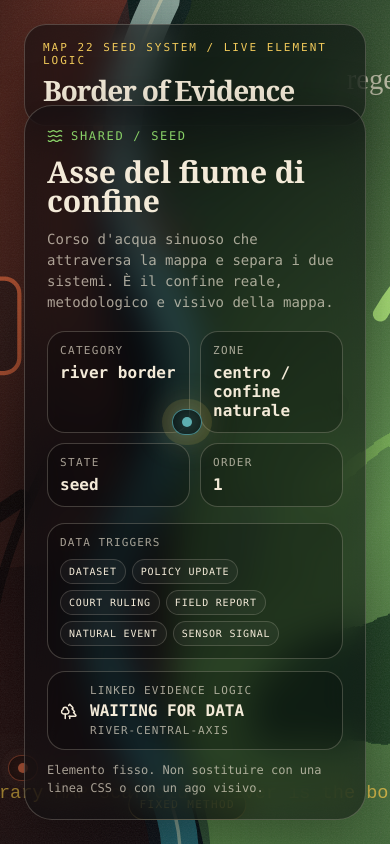
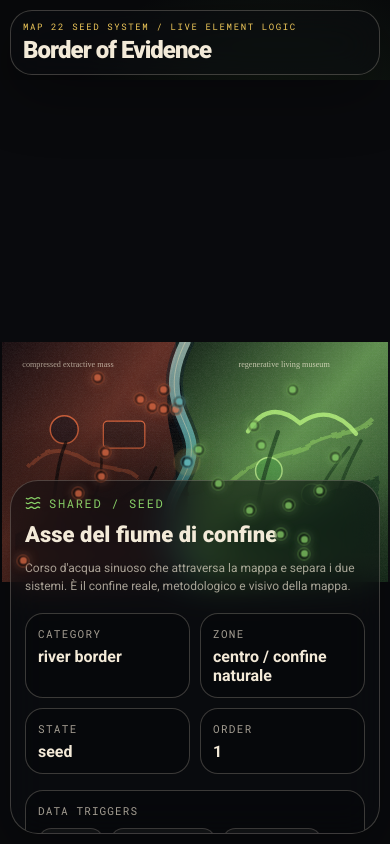
Before and after one commit to serste2/border-of-evidence, a React (Vite) app in the folder frontend/: page / in a window 390 px wide. Built offline with nearby package versions, Linux system fonts and the light colour scheme.

Commit message:
Make marker UI responsive with Roboto hover labels

```diff
--- a/frontend/src/styles.css
+++ b/frontend/src/styles.css
@@ -1,3 +1,5 @@
+@import url('https://fonts.googleapis.com/css2?family=Roboto:wght@400;500;700;900&family=Roboto+Mono:wght@400;500;700&display=swap');
+
 :root {
   color-scheme: dark;
   --bg: #090a0d;
@@ -10,7 +12,7 @@
   --shared: #5daeb0;
   --purple: #7b4bd6;
   --yellow: #f0c95a;
-  font-family: ui-monospace, SFMono-Regular, Menlo, Monaco, Consolas, "Liberation Mono", monospace;
+  font-family: 'Roboto Mono', ui-monospace, SFMono-Regular, Menlo, Monaco, Consolas, monospace;
 }
 
 * {
@@ -27,6 +29,7 @@ body,
 
 body {
   overflow: hidden;
+  font-family: 'Roboto', system-ui, sans-serif;
 }
 
 .app-shell {
@@ -47,9 +50,19 @@ body {
 
 .map-stage {
   position: absolute;
-  inset: 0;
+  inset: clamp(72px, 9vh, 106px) clamp(10px, 2vw, 24px) clamp(72px, 9vh, 106px);
   overflow: hidden;
+  display: grid;
+  place-items: center;
   background: #090a0d;
+}
+
+.map-canvas {
+  position: relative;
+  width: min(100%, calc((100vh - clamp(144px, 18vh, 212px)) * 1.619));
+  aspect-ratio: 1600 / 988;
+  max-height: 100%;
+  overflow: hidden;
 }
 
 .map-art-image {
@@ -57,7 +70,7 @@ body {
   inset: 0;
   width: 100%;
   height: 100%;
-  object-fit: cover;
+  object-fit: contain;
   object-position: center;
   filter: saturate(1.12) contrast(1.05);
 }
@@ -66,16 +79,16 @@ body {
   position: absolute;
   inset: 0;
   background:
-    radial-gradient(ellipse at 24% 60%, rgba(6, 6, 8, 0.5), transparent 34%),
-    radial-gradient(ellipse at 76% 52%, rgba(131, 214, 111, 0.12), transparent 36%),
-    linear-gradient(90deg, rgba(0,0,0,0.22), transparent 50%, rgba(255,255,255,0.03));
+    radial-gradient(ellipse at 24% 60%, rgba(6, 6, 8, 0.38), transparent 34%),
+    radial-gradient(ellipse at 76% 52%, rgba(131, 214, 111, 0.1), transparent 36%),
+    linear-gradient(90deg, rgba(0,0,0,0.16), transparent 50%, rgba(255,255,255,0.025));
   pointer-events: none;
 }
 
 .map-grain {
   position: absolute;
   inset: -20%;
-  opacity: 0.12;
+  opacity: 0.1;
   mix-blend-mode: overlay;
   background-image:
     repeating-linear-gradient(0deg, transparent 0 2px, rgba(255,255,255,0.09) 2px 3px),
@@ -83,35 +96,35 @@ body {
   pointer-events: none;
 }
 
+.river-annotation,
+.fixed-pivot {
+  position: absolute;
+  padding: 7px 10px;
+  border-radius: 999px;
+  text-transform: uppercase;
+  font-family: 'Roboto Mono', monospace;
+  font-size: clamp(8px, 0.65vw, 11px);
+  letter-spacing: 0.12em;
+  backdrop-filter: blur(12px);
+  pointer-events: none;
+}
+
 .river-annotation {
-  position: absolute;
   left: 46.5%;
   top: 64%;
   transform: rotate(-72deg);
-  padding: 7px 10px;
   border: 1px solid rgba(217, 244, 231, 0.45);
-  border-radius: 999px;
   background: rgba(6, 18, 21, 0.36);
   color: rgba(217, 244, 231, 0.8);
-  font-size: 10px;
-  letter-spacing: 0.16em;
-  text-transform: uppercase;
-  backdrop-filter: blur(12px);
 }
 
 .fixed-pivot {
-  position: absolute;
   left: 48%;
-  bottom: 24px;
+  bottom: 2.5%;
   transform: translateX(-50%);
-  padding: 8px 10px;
   border: 1px solid rgba(240, 201, 90, 0.55);
-  border-radius: 999px;
   color: var(--yellow);
   background: rgba(0,0,0,0.42);
-  text-transform: uppercase;
-  font-size: 11px;
-  letter-spacing: 0.12em;
 }
 
 .hud {
@@ -124,20 +137,22 @@ body {
 }
 
 .top-hud {
-  top: 24px;
-  left: 24px;
-  right: 24px;
+  top: clamp(10px, 2vw, 24px);
+  left: clamp(10px, 2vw, 24px);
+  right: clamp(10px, 2vw, 24px);
   display: flex;
   align-items: center;
   justify-content: space-between;
-  padding: 16px 18px;
+  gap: 16px;
+  padding: clamp(10px, 1.25vw, 16px) clamp(12px, 1.4vw, 18px);
   border-radius: 22px;
 }
 
 .eyebrow {
   margin: 0 0 4px;
   color: var(--yellow);
-  font-size: 11px;
+  font-family: 'Roboto Mono', monospace;
+  font-size: clamp(9px, 0.75vw, 11px);
   letter-spacing: 0.18em;
   text-transform: uppercase;
 }
@@ -149,26 +164,32 @@ p {
 }
 
 h1 {
-  font-family: Georgia, 'Times New Roman', serif;
-  font-size: clamp(28px, 3vw, 48px);
+  font-family: 'Roboto', system-ui, sans-serif;
+  font-weight: 900;
+  font-size: clamp(24px, 3vw, 48px);
   letter-spacing: -0.04em;
 }
 
 nav {
   display: flex;
+  flex-wrap: wrap;
+  justify-content: flex-end;
   gap: 14px;
   color: var(--muted);
-  font-size: 13px;
+  font-family: 'Roboto Mono', monospace;
+  font-size: clamp(10px, 0.9vw, 13px);
   text-transform: uppercase;
   letter-spacing: 0.08em;
 }
 
 .side-panel {
-  top: 128px;
-  right: 24px;
-  width: min(420px, calc(100vw - 48px));
+  top: clamp(92px, 14vh, 128px);
+  right: clamp(10px, 2vw, 24px);
+  width: min(420px, calc(100vw - 20px));
+  max-height: calc(100vh - clamp(174px, 22vh, 226px));
+  overflow: auto;
   border-radius: 28px;
-  padding: 22px;
+  padding: clamp(14px, 1.8vw, 22px);
 }
 
 .panel-kicker {
@@ -176,6 +197,7 @@ nav {
   align-items: center;
   gap: 8px;
   color: var(--regen);
+  font-family: 'Roboto Mono', monospace;
   text-transform: uppercase;
   letter-spacing: 0.14em;
   font-size: 12px;
@@ -183,8 +205,9 @@ nav {
 }
 
 .side-panel h2 {
-  font-family: Georgia, 'Times New Roman', serif;
-  font-size: 30px;
+  font-family: 'Roboto', system-ui, sans-serif;
+  font-weight: 900;
+  font-size: clamp(22px, 2.2vw, 30px);
   line-height: 0.95;
   margin-bottom: 14px;
 }
@@ -192,7 +215,7 @@ nav {
 .claim {
   color: var(--muted);
   line-height: 1.5;
-  font-size: 14px;
+  font-size: clamp(12px, 1vw, 14px);
   margin-bottom: 18px;
 }
 
@@ -215,6 +238,7 @@ nav {
 
 dt {
   color: var(--muted);
+  font-family: 'Roboto Mono', monospace;
   font-size: 11px;
   text-transform: uppercase;
   letter-spacing: 0.12em;
@@ -238,6 +262,7 @@ dd {
 .trigger-list span {
   display: block;
   color: var(--muted);
+  font-family: 'Roboto Mono', monospace;
   font-size: 11px;
   text-transform: uppercase;
   letter-spacing: 0.1em;
@@ -266,7 +291,7 @@ dd {
   padding: 6px 8px;
   background: rgba(255,255,255,0.04);
   color: var(--cream);
-  font: inherit;
+  font-family: 'Roboto Mono', monospace;
   font-size: 10px;
   text-transform: uppercase;
   letter-spacing: 0.08em;
@@ -287,69 +312,87 @@ dd {
 }
 
 .map-element {
+  --marker-color: var(--cream);
   position: absolute;
-  display: inline-flex;
-  align-items: center;
-  gap: 7px;
+  width: clamp(13px, 1.25vw, 19px);
+  height: clamp(13px, 1.25vw, 19px);
   transform: translate(-50%, -50%);
-  border: 1px solid rgba(255,255,255,0.2);
+  border: 1px solid color-mix(in srgb, var(--marker-color) 62%, transparent);
   border-radius: 999px;
-  padding: 7px 9px;
+  padding: 0;
   color: var(--cream);
-  background: rgba(0,0,0,0.42);
-  backdrop-filter: blur(10px);
+  background: rgba(0,0,0,0.45);
+  backdrop-filter: blur(8px);
   cursor: pointer;
   font: inherit;
-  font-size: 10px;
-  box-shadow: 0 0 0 7px rgba(255,255,255,0.025);
-  max-width: 190px;
+  box-shadow: 0 0 0 4px rgba(255,255,255,0.025);
+  z-index: 5;
+}
+
+.map-element::after {
+  content: attr(aria-label);
+  position: absolute;
+  left: calc(100% + 8px);
+  top: 50%;
+  transform: translateY(-50%) scale(0.96);
+  max-width: min(260px, 34vw);
+  white-space: nowrap;
+  overflow: hidden;
+  text-overflow: ellipsis;
+  padding: 6px 9px;
+  border: 1px solid color-mix(in srgb, var(--marker-color) 44%, transparent);
+  border-radius: 999px;
+  background: rgba(0, 0, 0, 0.62);
+  color: var(--cream);
+  font-family: 'Roboto Mono', monospace;
+  font-size: clamp(9px, 0.75vw, 11px);
+  letter-spacing: 0.02em;
+  opacity: 0;
+  pointer-events: none;
+  transition: opacity 160ms ease, transform 160ms ease;
+}
+
+.map-element:hover::after,
+.map-element:focus-visible::after,
+.map-element.active::after {
+  opacity: 1;
+  transform: translateY(-50%) scale(1);
+}
+
+.map-element:nth-of-type(3n)::after {
+  left: auto;
+  right: calc(100% + 8px);
 }
 
 .element-label {
-  max-width: 135px;
-  overflow: hidden;
-  text-overflow: ellipsis;
-  white-space: nowrap;
+  display: none;
 }
 
 .element-pulse {
-  width: 10px;
-  height: 10px;
+  position: absolute;
+  inset: 50% auto auto 50%;
+  width: 7px;
+  height: 7px;
+  transform: translate(-50%, -50%);
   border-radius: 999px;
-  background: var(--cream);
-  box-shadow: 0 0 18px currentColor;
-  flex: 0 0 auto;
+  background: var(--marker-color);
+  box-shadow: 0 0 14px var(--marker-color);
 }
 
 .map-element.traditional {
-  border-color: rgba(224, 108, 69, 0.58);
-}
-
-.map-element.traditional .element-pulse {
-  color: var(--trad);
-  background: var(--trad);
+  --marker-color: var(--trad);
 }
 
 .map-element.regenerative {
-  border-color: rgba(136, 208, 103, 0.58);
-}
-
-.map-element.regenerative .element-pulse {
-  color: var(--regen);
-  background: var(--regen);
+  --marker-color: var(--regen);
 }
 
 .map-element.shared {
-  border-color: rgba(93, 174, 176, 0.72);
-}
-
-.map-element.shared .element-pulse {
-  color: var(--shared);
-  background: var(--shared);
+  --marker-color: var(--shared);
 }
 
 .map-element.seed {
-  opacity: 0.72;
+  opacity: 0.74;
 }
 
 .map-element.emerging {
@@ -358,16 +401,18 @@ dd {
 }
 
 .map-element.active,
-.map-element:hover {
+.map-element:hover,
+.map-element:focus-visible {
   opacity: 1;
-  z-index: 15;
-  box-shadow: 0 0 0 10px rgba(240, 201, 90, 0.12), 0 0 36px rgba(240, 201, 90, 0.42);
+  z-index: 20;
+  outline: none;
+  box-shadow: 0 0 0 7px rgba(240, 201, 90, 0.12), 0 0 30px rgba(240, 201, 90, 0.42);
 }
 
 .bottom-hud {
-  left: 24px;
-  right: 24px;
-  bottom: 24px;
+  left: clamp(10px, 2vw, 24px);
+  right: clamp(10px, 2vw, 24px);
+  bottom: clamp(10px, 2vw, 24px);
   display: grid;
   grid-template-columns: repeat(4, minmax(0, 1fr));
   gap: 10px;
@@ -385,6 +430,7 @@ dd {
 .bottom-hud span {
   display: block;
   color: var(--muted);
+  font-family: 'Roboto Mono', monospace;
   font-size: 11px;
   text-transform: uppercase;
   letter-spacing: 0.1em;
@@ -395,18 +441,45 @@ dd {
   margin-top: 6px;
 }
 
-@media (max-width: 860px) {
+@media (max-width: 980px) {
   nav,
   .bottom-hud {
     display: none;
   }
 
+  .map-stage {
+    inset: 80px 0 0;
+  }
+
+  .map-canvas {
+    width: 100vw;
+  }
+
   .side-panel {
     top: auto;
-    bottom: 24px;
+    left: 10px;
+    right: 10px;
+    bottom: 10px;
+    width: auto;
+    max-height: 42vh;
   }
 
-  .element-label {
+  .map-element::after {
+    max-width: 44vw;
+  }
+}
+
+@media (max-width: 620px) {
+  .top-hud {
+    align-items: flex-start;
+  }
+
+  .river-annotation,
+  .fixed-pivot {
+    display: none;
+  }
+
+  .map-element::after {
     display: none;
   }
 }
```
